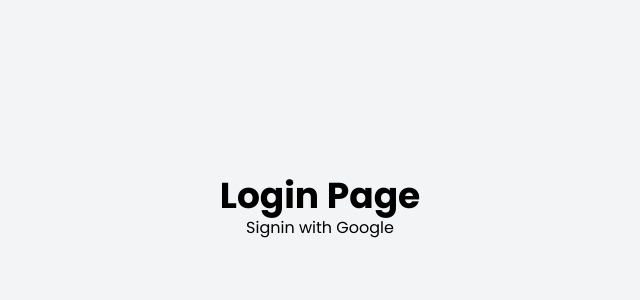
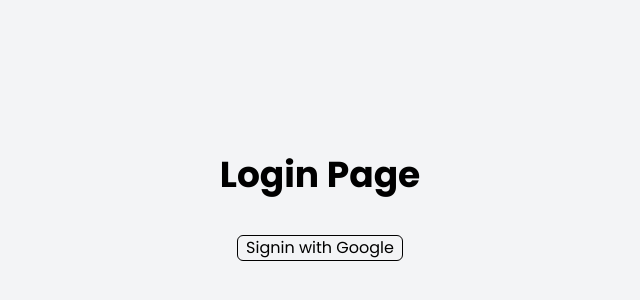
Before and after one commit to DandanLeinad/template-saas-rocketseat, a Next.js app: page /login in a window 1280 px wide. Shown: the part 192-492 px from the top of the page, without its empty margins (320-960 px from the left). Built offline with nearby package versions, Linux system fonts and the light colour scheme.

Commit message:
feat: estilizar página de login com classes CSS e adicionar margem ao título

```diff
--- a/app/(project)/login/page.tsx
+++ b/app/(project)/login/page.tsx
@@ -3,9 +3,9 @@
 export default function Login() {
   return (
     <div className="flex flex-col items-center justify-center h-screen">
-      <h1 className="text-4xl font-bold">Login Page</h1>
+      <h1 className="text-4xl font-bold mb-10">Login Page</h1>
       <form action={handleAuth}>
-        <button type="submit">Signin with Google</button>
+        <button type="submit" className="border rounded-md px-2 cursor-pointer">Signin with Google</button>
       </form>
     </div>
   );
```
